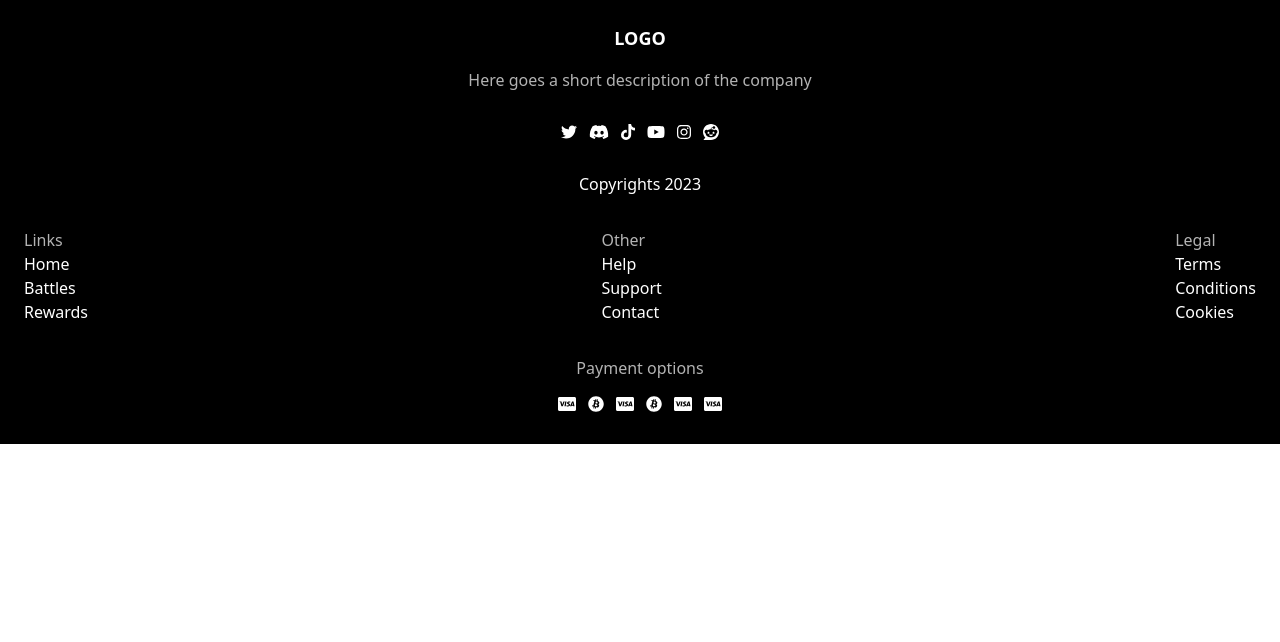
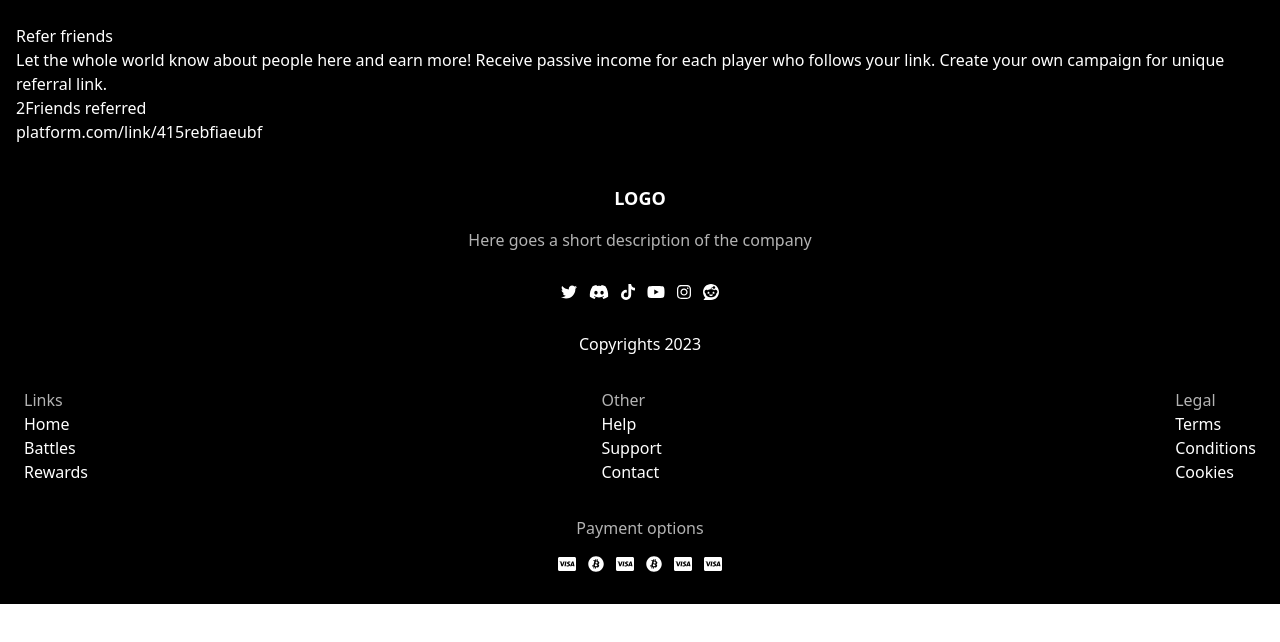
Before and after one commit to juandelacruz23/infinitro-assessment, a React (Vite) app: page / in a window 1280 px wide. Shown: the top 642 px of the page. Built offline with nearby package versions, Linux system fonts and the light colour scheme.

Commit message:
Bootstrap cards

```diff
--- a/src/App.tsx
+++ b/src/App.tsx
@@ -1,8 +1,8 @@
-import Footer from "./Landing/Footer/Footer";
+import LandingPage from "./Landing/LandingPage";
 
 function App() {
   return <>
-    <Footer />
+    <LandingPage />
   </>;
 }
 
--- a/src/Landing/LandingPage.tsx
+++ b/src/Landing/LandingPage.tsx
@@ -1,10 +1,25 @@
+import Card from "../common/Card";
 import Footer from "./Footer/Footer";
 
 const LandingPage = () => {
   return (
-    <div>
+    <>
+      <main className="p-4 pt-6">
+        <Card>
+          <h2>Refer friends</h2>
+          <p>
+            Let the whole world know about people here and earn more! Receive
+            passive income for each player who follows your link. Create your
+            own campaign for unique referral link.
+          </p>
+          <div>
+            <span>2</span>Friends referred
+          </div>
+          <div>platform.com/link/415rebfiaeubf</div>
+        </Card>
+      </main>
       <Footer />
-    </div>
+    </>
   );
 };
 
--- /dev/null
+++ b/src/common/Card.tsx
@@ -0,0 +1,11 @@
+import { FC, PropsWithChildren } from "react";
+
+const Card: FC<PropsWithChildren> = ({children}) => {
+  return (
+    <article className='rounded-lg'>
+      {children}
+    </article>
+  );
+};
+
+export default Card;
```
Also changed, not shown: src/Landing/Footer/Footer.tsx (+49 -14 lines).
